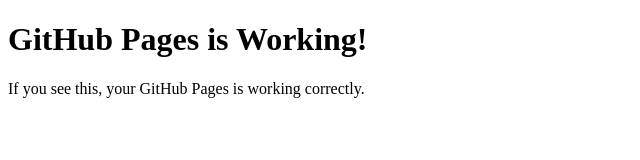
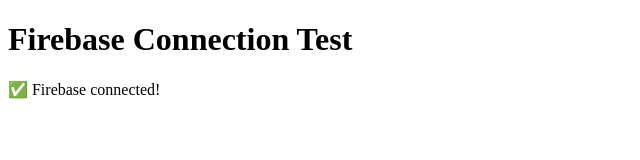
Before and after one commit to Ejim-web/Minute-wealth-, a plain HTML site: page test.html in a window 1280 px wide. Shown: the whole page, without its empty margins (0-640 px from the left). Drawn offline with Linux system fonts and the light colour scheme.

Commit message:
Modify test.html for Firebase connection test
Updated the HTML to include Firebase scripts and configuration.

```diff
--- a/test.html
+++ b/test.html
@@ -1,8 +1,23 @@
 <!DOCTYPE html>
 <html>
-<head><title>Test</title></head>
+<head><title>Firebase Test</title></head>
 <body>
-  <h1>GitHub Pages is Working!</h1>
-  <p>If you see this, your GitHub Pages is working correctly.</p>
+  <h1>Firebase Connection Test</h1>
+  <div id="status">Testing...</div>
+  <script src="https://www.gstatic.com/firebasejs/10.8.0/firebase-app-compat.js"></script>
+  <script src="https://www.gstatic.com/firebasejs/10.8.0/firebase-auth-compat.js"></script>
+  <script src="https://www.gstatic.com/firebasejs/10.8.0/firebase-firestore-compat.js"></script>
+  <script>
+    const firebaseConfig = {
+      apiKey: "AIzaSyDiZsP0tcprL1xIhu-sCkGP-4Mfv_Rw9dg",
+      authDomain: "joblink-d3d17.firebaseapp.com",
+      projectId: "joblink-d3d17",
+      storageBucket: "joblink-d3d17.firebasestorage.app",
+      messagingSenderId: "462684482263",
+      appId: "1:462684482263:web:981dcbe334850ca3fe5e92"
+    };
+    firebase.initializeApp(firebaseConfig);
+    document.getElementById("status").innerHTML = "✅ Firebase connected!";
+  </script>
 </body>
 </html>
```
